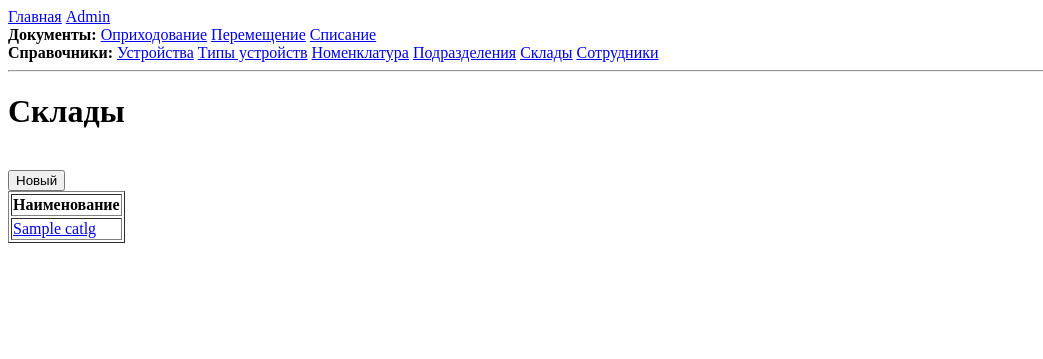
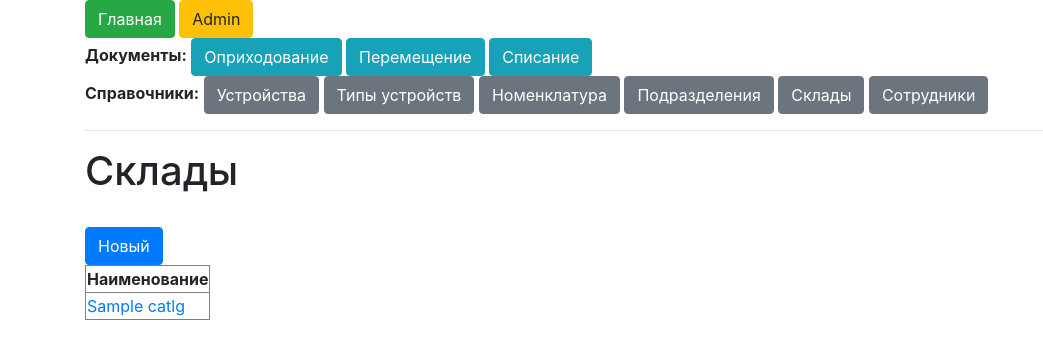
Before and after one commit to konyshevn/inventory, a Django app: template inv/templates/catlg/stock/stock_list.html in a window 1280 px wide. Shown: the top 359 px of the page, without its empty margins (0-1043 px from the left). Run offline with Django 3.2, Linux system fonts and the light colour scheme; the template is opened without the code that fills it: most values are stand-ins (such as "Sample title", 1, 10 or a date in 2020); some libraries are stand-ins or nearby versions.

Commit message:
bootstrap style added for buttons

```diff
--- a/inv/templates/base.html
+++ b/inv/templates/base.html
@@ -8,41 +8,35 @@
     <script type="text/javascript" src="https://ajax.googleapis.com/ajax/libs/jquery/3.1.0/jquery.min.js">
     </script>
 
-    <script type="text/javascript" src="{% static "/js/jquery.tablesorter.min.js" %}"></script>
-    <script type="text/javascript" src="{% static "/custom/js/jquery.tablesorter.min.js" %}"></script>
-    <script type="text/javascript" src="{% static "/js/doc_form.js" %}"></script>
-    <script type="text/javascript" src="{% static "/custom/js/doc_form.js" %}"></script>
-
     <link href="https://cdnjs.cloudflare.com/ajax/libs/select2/4.0.6-rc.0/css/select2.min.css" rel="stylesheet" />
     <script src="https://cdnjs.cloudflare.com/ajax/libs/select2/4.0.6-rc.0/js/select2.min.js"></script>
-    <script type="text/javascript" src="{% static "/js/select2_all.js" %}"></script>
-    <script type="text/javascript" src="{% static "/custom/js/select2_all.js" %}"></script>
 
-    <link href="{% static "/css/common.css" %}" rel="stylesheet"/>
-    <link href="{% static "/custom/css/common.css" %}" rel="stylesheet"/>
-
+    <script src="https://stackpath.bootstrapcdn.com/bootstrap/4.1.3/js/bootstrap.bundle.min.js" integrity="sha384-pjaaA8dDz/5BgdFUPX6M/9SUZv4d12SUPF0axWc+VRZkx5xU3daN+lYb49+Ax+Tl" crossorigin="anonymous"></script>
+    <script src="https://stackpath.bootstrapcdn.com/bootstrap/4.1.3/js/bootstrap.min.js" integrity="sha384-ChfqqxuZUCnJSK3+MXmPNIyE6ZbWh2IMqE241rYiqJxyMiZ6OW/JmZQ5stwEULTy" crossorigin="anonymous"></script>
+    <link href="https://stackpath.bootstrapcdn.com/bootstrap/4.1.3/css/bootstrap.min.css" rel="stylesheet" integrity="sha384-MCw98/SFnGE8fJT3GXwEOngsV7Zt27NXFoaoApmYm81iuXoPkFOJwJ8ERdknLPMO" crossorigin="anonymous">
 
     <title>{% block title %}{% endblock %}</title>
 </head>
 <body>
+    <div class="container">
         <div>
-        <a href="/main/">Главная</a>
-        <a href="/admin/">Admin</a>
+            <a href="/main/" class="btn btn-success">Главная</a>
+            <a href="/admin/" class="btn btn-warning">Admin</a>
         </div>
         <div>
             <b>Документы:</b>
-        <a href="/doc/income/">Оприходование</a>
-        <a href="/doc/move/">Перемещение</a>
-        <a href="/doc/writeoff/">Списание</a>
+            <a href="/doc/income/" class="btn btn-info">Оприходование</a>
+            <a href="/doc/move/" class="btn btn-info">Перемещение</a>
+            <a href="/doc/writeoff/" class="btn btn-info">Списание</a>
         </div>
         <div>
             <b>Справочники:</b>
-        <a href="/catlg/device/">Устройства</a>
-        <a href="/catlg/devicetype/">Типы устройств</a>
-        <a href="/catlg/nomenclature/">Номенклатура</a>
-        <a href="/catlg/department/">Подразделения</a>
-        <a href="/catlg/stock/">Склады</a>
-        <a href="/catlg/person/">Сотрудники</a>
+            <a href="/catlg/device/" class="btn btn-secondary">Устройства</a>
+            <a href="/catlg/devicetype/" class="btn btn-secondary">Типы устройств</a>
+            <a href="/catlg/nomenclature/" class="btn btn-secondary">Номенклатура</a>
+            <a href="/catlg/department/" class="btn btn-secondary">Подразделения</a>
+            <a href="/catlg/stock/" class="btn btn-secondary">Склады</a>
+            <a href="/catlg/person/" class="btn btn-secondary">Сотрудники</a>
         </div>
 
         <hr>
@@ -50,5 +44,6 @@
     	{% block footer %}
     	<p></p>
     	{% endblock %}
+    </div>
 </body>
 </html>
--- a/inv/templates/catlg/department/department_list.html
+++ b/inv/templates/catlg/department/department_list.html
@@ -5,7 +5,7 @@
 	<br>
 
 	<form action="{{ request.path }}new">
-    	<button type="submit">Новый</button>
+    	<button type="submit" class="btn btn-primary">Новый</button>
 	</form>
 
 	{% for catlg in catlg_list %}
--- a/inv/templates/catlg/device/device_list.html
+++ b/inv/templates/catlg/device/device_list.html
@@ -5,7 +5,7 @@
 	<br>
 
 	<form action="{{ request.path }}new">
-    	<button type="submit">Новый</button>
+    	<button type="submit" class="btn btn-primary">Новый</button>
 	</form>
 
 	{% for catlg in catlg_list %}
--- a/inv/templates/catlg/devicetype/devicetype_list.html
+++ b/inv/templates/catlg/devicetype/devicetype_list.html
@@ -5,7 +5,7 @@
 	<br>
 
 	<form action="{{ request.path }}new">
-    	<button type="submit">Новый</button>
+    	<button type="submit" class="btn btn-primary">Новый</button>
 	</form>
 
 	{% for catlg in catlg_list %}
--- a/inv/templates/catlg/nomenclature/nomenclature_list.html
+++ b/inv/templates/catlg/nomenclature/nomenclature_list.html
@@ -5,7 +5,7 @@
 	<br>
 
 	<form action="{{ request.path }}new">
-    	<button type="submit">Новый</button>
+    	<button type="submit" class="btn btn-primary">Новый</button>
 	</form>
 
 	{% for catlg in catlg_list %}
--- a/inv/templates/catlg/person/person_list.html
+++ b/inv/templates/catlg/person/person_list.html
@@ -5,7 +5,7 @@
 	<br>
 
 	<form action="{{ request.path }}new">
-    	<button type="submit">Новый</button>
+    	<button type="submit" class="btn btn-primary">Новый</button>
 	</form>
 
 	{% for catlg in catlg_list %}
--- a/inv/templates/catlg/stock/stock_list.html
+++ b/inv/templates/catlg/stock/stock_list.html
@@ -5,7 +5,7 @@
 	<br>
 
 	<form action="{{ request.path }}new">
-    	<button type="submit">Новый</button>
+    	<button type="submit" class="btn btn-primary">Новый</button>
 	</form>
 
 	{% for catlg in catlg_list %}
--- a/inv/templates/doc/income/docincome_list.html
+++ b/inv/templates/doc/income/docincome_list.html
@@ -5,7 +5,7 @@
 	<br>
 
 	<form action="{{ request.path }}new">
-    	<button type="submit">Новый</button>
+    	<button type="submit" class="btn btn-primary">Новый</button>
 	</form>
 
 	{% for doc in doc_list %}
--- a/inv/templates/doc/move/docmove_list.html
+++ b/inv/templates/doc/move/docmove_list.html
@@ -5,7 +5,7 @@
 	<br>
 
 	<form action="{{ request.path }}new">
-    	<button type="submit">Новый</button>
+    	<button type="submit" class="btn btn-primary">Новый</button>
 	</form>
 
 	{% for doc in doc_list %}
--- a/inv/templates/doc/writeoff/docwriteoff_list.html
+++ b/inv/templates/doc/writeoff/docwriteoff_list.html
@@ -5,7 +5,7 @@
 	<br>
 
 	<form action="{{ request.path }}new">
-    	<button type="submit">Новый</button>
+    	<button type="submit" class="btn btn-primary">Новый</button>
 	</form>
 
 	{% for doc in doc_list %}
```
Lines whose indentation alone changed are shown as unchanged.
